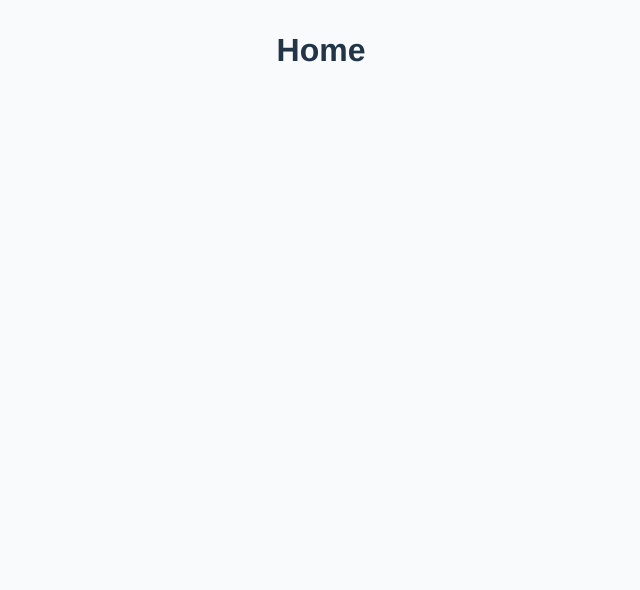
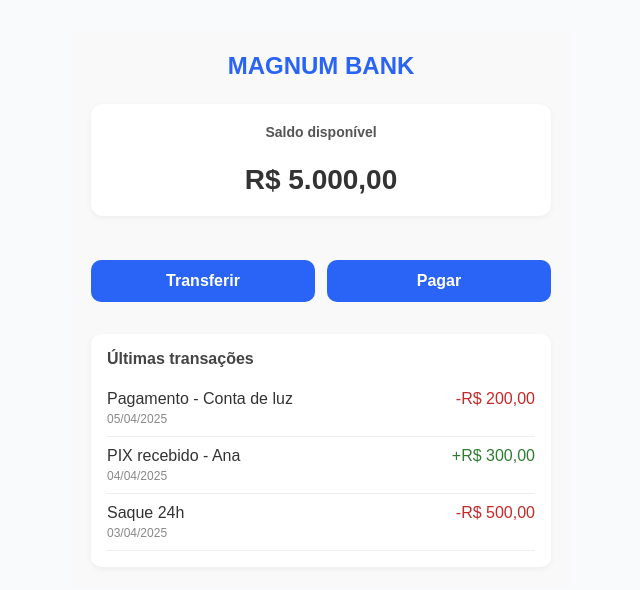
Before and after one commit to Gstv/reactjs-magnum-bank-case, a React (Vite) app: page / in a window 1280 px wide. Shown: the top 590 px of the page, without its empty margins (319-959 px from the left). Built offline with nearby package versions, Linux system fonts and the light colour scheme.

Commit message:
feat: estilização basica

```diff
--- a/src/index.css
+++ b/src/index.css
@@ -7,8 +7,7 @@
 body {
   font-family: Helvetica, Arial, sans-serif;
   color: #213547;
-  background-color: #F9FAFB;
+  background-color: #f9fafb;
 
   padding: 2rem;
-  text-align: center;
 }
--- a/src/pages/home/index.tsx
+++ b/src/pages/home/index.tsx
@@ -1,5 +1,48 @@
+import styles from "./style.module.css";
+
 function Home() {
-  return <h1>Home</h1>;
+  return (
+    <div className={styles.container}>
+      <header className={styles.header}>MAGNUM BANK</header>
+
+      <section className={styles.balanceCard}>
+        <h2>Saldo disponível</h2>
+        <p className={styles.balance}>R$ 5.000,00</p>
+      </section>
+
+      <section className={styles.actions}>
+        <button>Transferir</button>
+        <button>Pagar</button>
+      </section>
+
+      <section className={styles.transactions}>
+        <h3>Últimas transações</h3>
+        <ul>
+          <li>
+            <div className={styles.transactionDetail}>
+              <span>Pagamento - Conta de luz</span>
+              <span className={styles.negative}>-R$ 200,00</span>
+            </div>
+            <div className={styles.transactionDate}>05/04/2025</div>
+          </li>
+          <li>
+            <div className={styles.transactionDetail}>
+              <span>PIX recebido - Ana</span>
+              <span className={styles.positive}>+R$ 300,00</span>
+            </div>
+            <div className={styles.transactionDate}>04/04/2025</div>
+          </li>
+          <li>
+            <div className={styles.transactionDetail}>
+              <span>Saque 24h</span>
+              <span className={styles.negative}>-R$ 500,00</span>
+            </div>
+            <div className={styles.transactionDate}>03/04/2025</div>
+          </li>
+        </ul>
+      </section>
+    </div>
+  );
 }
 
 export default Home;
--- /dev/null
+++ b/src/pages/home/style.module.css
@@ -0,0 +1,98 @@
+.container {
+  padding: 20px;
+  max-width: 500px;
+  margin: 0 auto;
+  background: #f9f9f9;
+  font-family: Arial, sans-serif;
+}
+
+.header {
+  text-align: center;
+  font-size: 24px;
+  font-weight: bold;
+  color: #2a64f6;
+  margin-bottom: 24px;
+}
+
+.balanceCard {
+  background: #fff;
+  padding: 20px;
+  border-radius: 12px;
+  box-shadow: 0 2px 6px rgba(0, 0, 0, 0.05);
+  margin-bottom: 24px;
+  text-align: center;
+}
+
+.balance {
+  font-size: 28px;
+  font-weight: bold;
+  color: #333;
+  margin-top: 10px;
+}
+
+.actions {
+  display: grid;
+  grid-template-columns: repeat(2, 1fr);
+  gap: 12px;
+  margin-bottom: 32px;
+}
+
+.actions button {
+  padding: 12px;
+  border: none;
+  border-radius: 10px;
+  background-color: #2a64f6;
+  color: #fff;
+  font-weight: bold;
+  cursor: pointer;
+  transition: background-color 0.2s ease;
+}
+
+.actions button:hover {
+  background-color: #1f4ed8;
+}
+
+.transactions {
+  background: #fff;
+  padding: 16px;
+  border-radius: 10px;
+  box-shadow: 0 2px 6px rgba(0, 0, 0, 0.05);
+}
+
+.transactions h3 {
+  margin-bottom: 12px;
+  color: #444;
+  font-size: 16px;
+}
+
+.transactions ul {
+  list-style: none;
+  padding: 0;
+  margin: 0;
+}
+
+.transactions li {
+  border-bottom: 1px solid #eee;
+  padding: 10px 0;
+}
+
+.transactionDetail {
+  display: flex;
+  justify-content: space-between;
+  font-weight: 500;
+  color: #333;
+}
+
+.transactionDate {
+  font-size: 12px;
+  color: #888;
+  margin-top: 4px;
+}
+
+.positive {
+  color: #2e7d32;
+}
+
+.negative {
+  color: #c62828;
+}
--- a/src/pages/login/index.tsx
+++ b/src/pages/login/index.tsx
@@ -1,5 +1,22 @@
+import styles from "./style.module.css";
+
 function Login() {
-  return <h1>Login</h1>;
+  return (
+    <div className={styles.container}>
+      <form className={styles.loginBox}>
+        <h1>MAGNUM BANK</h1>
+        <h2>LOGIN</h2>
+
+        <label htmlFor="email">Email</label>
+        <input type="email" id="email" required />
+
+        <label htmlFor="password">Senha</label>
+        <input type="password" id="password" required />
+
+        <button type="submit">Entrar</button>
+      </form>
+    </div>
+  );
 }
 
 export default Login;
--- /dev/null
+++ b/src/pages/login/style.module.css
@@ -0,0 +1,59 @@
+.container {
+  display: flex;
+  justify-content: center;
+  align-items: center;
+  height: 100vh;
+}
+
+.loginBox {
+  background-color: #fff;
+  padding: 32px;
+  border-radius: 12px;
+  box-shadow: 0 4px 12px rgba(0, 0, 0, 0.1);
+  width: 100%;
+  max-width: 400px;
+  display: flex;
+  flex-direction: column;
+}
+
+h1 {
+  text-align: center;
+  color: #2a64f6;
+  margin-bottom: 8px;
+}
+
+h2 {
+  text-align: center;
+  font-size: 16px;
+  color: #777;
+  margin-bottom: 24px;
+}
+
+label {
+  margin-bottom: 6px;
+  font-weight: bold;
+  color: #333;
+}
+
+input {
+  padding: 10px;
+  margin-bottom: 16px;
+  border: 1px solid #ccc;
+  border-radius: 8px;
+  font-size: 14px;
+}
+
+button {
+  padding: 12px;
+  background-color: #2a64f6;
+  color: #fff;
+  border: none;
+  border-radius: 8px;
+  font-size: 16px;
+  cursor: pointer;
+  transition: background-color 0.3s ease;
+}
+
+button:hover {
+  background-color: #1f4ed8;
+}
--- a/src/pages/transaction/index.tsx
+++ b/src/pages/transaction/index.tsx
@@ -1,5 +1,45 @@
+import styles from "./style.module.css";
+
 function Transaction() {
-  return <h1>Transaction</h1>;
+  return (
+    <div className={styles.container}>
+      <h1>MAGNUM BANK</h1>
+      <h2>TRANSFERÊNCIA</h2>
+
+      <div className={styles.saldo}>Saldo atual: R$ 5.000,00</div>
+
+      <label>Selecione o tipo de transação</label>
+      <div className={styles.radioGroup}>
+        <label>
+          <input type="radio" name="tipo" checked />
+          TED
+        </label>
+        <label>
+          <input type="radio" name="tipo" /> PIX
+        </label>
+      </div>
+
+      <label>CPF/CNPJ do favorecido</label>
+      <input type="text" placeholder="000.000.000-00" />
+
+      <label>Nome do favorecido</label>
+      <input type="text" placeholder="João Silva" />
+
+      <label>Chave PIX (ou conta/agência TED)</label>
+      <input type="text" placeholder="joao@email.com" />
+
+      <label>Valor a transferir (R$)</label>
+      <input type="text" placeholder="300,00" />
+
+      <label>Data da transferência</label>
+      <input type="date" />
+
+      <label>Senha de transação</label>
+      <input type="password" />
+
+      <button>Confirmar Transferência</button>
+    </div>
+  );
 }
 
 export default Transaction;
--- /dev/null
+++ b/src/pages/transaction/style.module.css
@@ -0,0 +1,69 @@
+.container {
+  background: #ffff;
+  padding: 24px;
+  border-radius: 12px;
+  max-width: 700px;
+  box-shadow: 0 2px 8px rgba(0, 0, 0, 0.1);
+  margin: 0 auto;
+}
+
+h1 {
+  font-size: 20px;
+  margin-bottom: 4px;
+  text-align: center;
+}
+
+h2 {
+  font-size: 14px;
+  color: #555;
+  text-align: center;
+  margin-bottom: 24px;
+}
+
+.saldo {
+  background: #f1f1f1;
+  padding: 8px;
+  text-align: center;
+  border-radius: 6px;
+  font-weight: bold;
+  margin-bottom: 16px;
+}
+
+label {
+  display: block;
+  margin-top: 12px;
+  font-weight: bold;
+  font-size: 14px;
+}
+
+input,
+select {
+  width: 100%;
+  padding: 8px;
+  margin-top: 4px;
+  border-radius: 6px;
+  border: 1px solid #ccc;
+  font-size: 14px;
+}
+
+.radioGroup {
+  display: flex;
+  justify-content: space-around;
+  margin-top: 8px;
+}
+
+.radioGroup input {
+  margin-right: 6px;
+}
+
+button {
+  margin-top: 20px;
+  width: 100%;
+  background-color: #2a64f6;
+  color: white;
+  border: none;
+  padding: 12px;
+  border-radius: 8px;
+  font-size: 16px;
+  cursor: pointer;
+}
```
